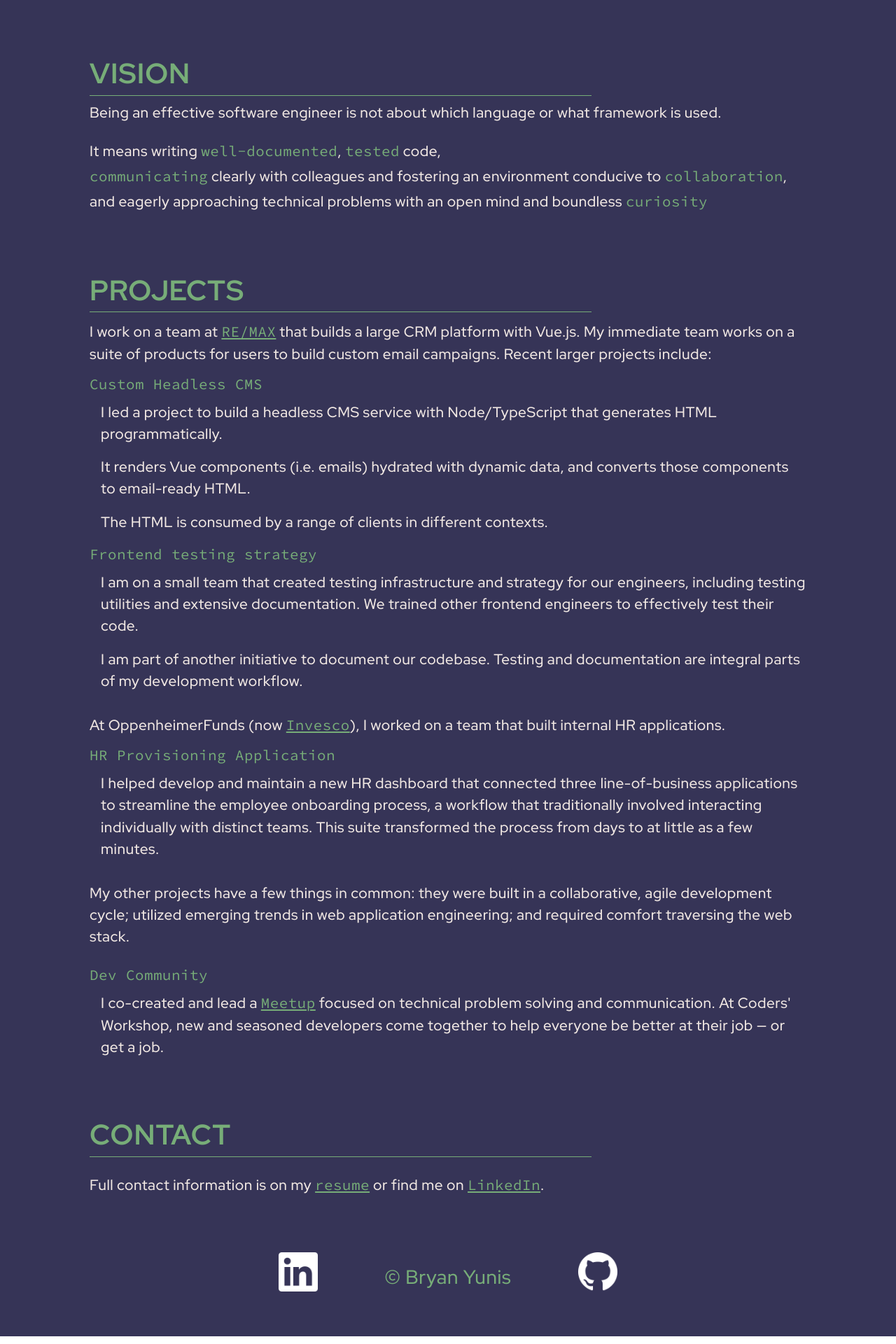
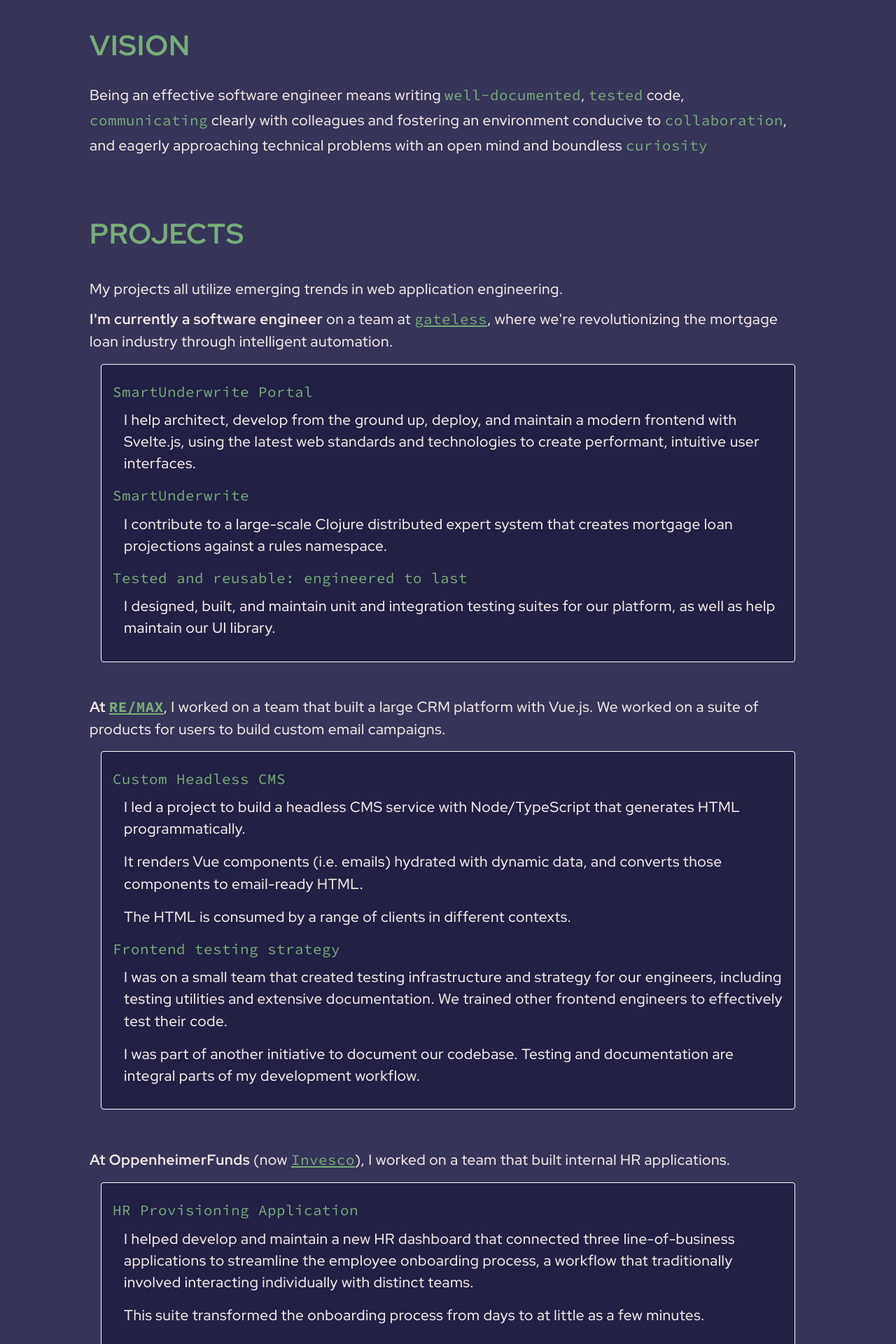
Before and after one commit to bry-an/portfolio-v2, a Vue app: page / in a window 1280 px wide. Shown: the part 460-2380 px from the top of the page at 70% size. Built offline with nearby package versions, Linux system fonts and the light colour scheme.

Commit message:
update portfolio to reflect current employer
* add gateless
* remove resume for now
* wrap project descriptions in cards

```diff
--- a/src/components/Contact.vue
+++ b/src/components/Contact.vue
@@ -8,12 +8,7 @@
       <hr>
     </h3>
     <p class="mb-1 mt-6">
-      Full contact information is on my <a
-        href="https://s3-us-west-2.amazonaws.com/bryanyunis.com/resume/bryan-yunis-resume.pdf"
-        class="text-andes"
-        target="_blank"
-        style="text-decoration:underline;"
-      >resume</a> or find me on <a
+      To contact me, please find me on <a
         href="https://s3-us-west-2.amazonaws.com/bryanyunis.com/resume/bryan-yunis-resume.pdf"
         class="text-andes"
         style="text-decoration:underline;"
--- a/src/components/Intro.vue
+++ b/src/components/Intro.vue
@@ -1,12 +1,14 @@
 <template>
   <div class="flex intro">
-    <div class="sm:w-1/2 w-full sm:text-right text-center">
+    <div class="sm:w-1/2 w-full sm:text-right text-left">
       <p>
-        I am a software engineer who writes a lot of <span class="text-andes">JavaScript</span>
+        I am a software engineer who writes a lot of <span class="text-andes">JavaScript</span> and <span class="text-andes">Clojure</span>
       </p>
       <p class="mt-4">
-        I build frontend applications with <span class="text-andes">Vue.js</span>
-        <span class="block my-3"> and APIs with <span class="text-andes">Node.js</span></span>
+        I build frontend applications with <span class="text-andes">Vue</span> and <span class="text-andes">Svelte</span>
+        <span class="block my-3">
+          and APIs with <span class="text-andes">Node.js</span>, <span class="text-andes">Clojure</span> and <span class="text-andes">Laravel</span>
+        </span>
       </p>
       <p class="sm:text-right mt-12">
         But on the right team, we can build <span class="text-andes">anything</span>
--- a/src/components/Philosophy.vue
+++ b/src/components/Philosophy.vue
@@ -5,13 +5,9 @@
   >
     <h3 class="section-title tracking-wide font-bold">
       VISION
-      <hr>
     </h3>
-    <p class="my-2">
-      Being an effective software engineer is not about which language or what framework is used.
-    </p>
     <p class="mb-1 mt-6">
-      It means writing <span class="text-andes">well-documented</span>, <span class="text-andes">tested</span> code,
+      Being an effective software engineer means writing <span class="text-andes">well-documented</span>, <span class="text-andes">tested</span> code,
     </p>
     <p class="my-1">
       <span class="text-andes">communicating</span> clearly with colleagues
@@ -35,10 +31,8 @@
 .philosophy {
   @include sm {
     font-size: $font-schmedium;
-    text-align: left;
   }
   font-size: $font-small;
-    text-align: center;
 }
 .section-title {
   color: $bry-andes;
--- a/src/components/Projects.vue
+++ b/src/components/Projects.vue
@@ -5,16 +5,49 @@
   >
     <h3 class="section-title font-bold">
       PROJECTS
-      <hr>
     </h3>
+    <p class="mt-8">
+      My projects all utilize emerging trends in web application engineering.
+    </p>
     <p class="my-3">
-      I work on a team at <a
+      <span class="font-bold">I'm currently a software engineer</span> on a team at <a
+        href="https://www.gateless.com/"
+        class="text-andes"
+        style="text-decoration:underline;"
+        target="_blank"
+      >gateless</a>, where we're revolutionizing the mortgage loan industry through intelligent automation.
+    </p>
+    <div class="card">
+      <p class="text-andes my-2">
+        SmartUnderwrite Portal
+      </p>
+      <p class="section">
+        I help architect, develop from the ground up, deploy, and maintain a modern frontend with Svelte.js,
+        using the latest web standards and technologies to create performant, intuitive user interfaces.
+      </p>
+      <p class="text-andes my-2">
+        SmartUnderwrite
+      </p>
+      <p class="section">
+        I contribute to a large-scale Clojure distributed expert system that creates mortgage loan projections against a rules namespace.
+      </p>
+      <p class="text-andes my-2">
+        Tested and reusable: engineered to last
+      </p>
+      <p class="section">
+        I designed, built, and maintain unit and integration testing suites for our platform, as well as help maintain our UI library.
+      </p>
+    </div>
+
+    <p class="mb-3 mt-12">
+      <span class="font-bold">At <a
         href="https://www.remax.com/"
         class="text-andes"
         style="text-decoration:underline;"
         target="_blank"
-      >RE/MAX</a> that builds a large CRM platform with Vue.js. My immediate team works on a suite of products for users to build custom email campaigns. Recent larger projects include:
+      >RE/MAX</a></span>, I worked on a team that built a large CRM platform with Vue.js. We worked on a suite of products for users to build custom email campaigns.
     </p>
+    <div class="card">
       <p class="text-andes my-2">
         Custom Headless CMS
       </p>
@@ -31,36 +64,34 @@
         Frontend testing strategy
       </p>
       <p class="section">
-      I am on a small team that created testing infrastructure and strategy for our engineers, including testing utilities and
+        I was on a small team that created testing infrastructure and strategy for our engineers, including testing utilities and
         extensive documentation. We trained other frontend engineers to effectively test their code.
       </p>
       <p class="section">
-      I am part of another initiative to document our codebase. Testing and documentation are integral parts of my development workflow.
+        I was part of another initiative to document our codebase. Testing and documentation are integral parts of my development workflow.
       </p>
-    <p class="mt-8 mb-3">
-      At OppenheimerFunds (now <a
-        href="https://www.invesco.com/"
+    </div>
+    <p class="mt-14 mb-3">
+      <span class="font-bold">At OppenheimerFunds</span> (now <a
+        href="https://www.invesco.com/corporate/en/home.html"
         class="text-andes"
         style="text-decoration:underline;"
         target="_blank"
       >Invesco</a>), I worked on a team that built internal HR applications.
     </p>
+    <div class="card">
       <p class="text-andes my-2">
         HR Provisioning Application
       </p>
       <p class="section">
         I helped develop and maintain a new HR dashboard that connected three line-of-business applications to streamline the employee onboarding process, a workflow that traditionally involved interacting individually with distinct teams.
-      This suite transformed the process from days to at little as a few minutes.
-    </p>
-    <p class="mt-8">
-      My other projects have a few things in common: they were built in a collaborative, agile development cycle;
-      utilized emerging trends in web application engineering; and required comfort traversing the web stack.
-    </p>
-    <p class="text-andes mt-6 mb-2">
-      Dev Community
       </p>
       <p class="section">
-      I co-created and lead a <a
+        This suite transformed the onboarding process from days to at little as a few minutes.
+      </p>
+    </div>
+    <p class="mt-14 mb-3">
+      <span class="font-bold">I co-created and lead</span> a <a
         href="https://www.meetup.com/Bootcampers-Collective/"
         class="text-andes"
         target="_blank"
@@ -80,13 +111,26 @@
 <style lang="scss" scoped>
 @import '@/assets/bry.scss';
 
+.card {
+    border-bottom: 1px solid white;
+    padding: 0;
+    margin: 0;
+    background: inherit;
+
+    @include sm {
+        border: 1px solid white;
+        border-radius: 4px;
+        padding: 1rem;
+        margin: 1rem;
+        background: #222043;
+    }
+}
+
 .projects {
   @include sm {
     font-size: $font-schmedium;
-    text-align: left;
   }
   font-size: $font-small;
-  text-align: center;
   .section {
     @apply mb-4;
     @include sm {
--- a/src/utils/terminal.js
+++ b/src/utils/terminal.js
@@ -11,12 +11,6 @@
     break
   case 'github':
     newTab.value = 'http://www.github.com/bry-an'
-    break
-  case 'resume':
-    newTab.value = 'https://s3-us-west-2.amazonaws.com/bryanyunis.com/resume/bryan-yunis-resume.pdf'
-    break
-  case 'grace':
-    newTab.value = 'https://gracegude.com'
     break
   case 'maks':
     newTab.value = 'https://mi544.dev/'
@@ -37,13 +31,12 @@
 
 function help(topic) {
   if (!topic) {
-    return 'Available Commands:\nshow [\'github\'] [\'linkedin\'] [\'resume\']: open resource\nskills: list skills\nls | cd: navigate\nabout: about this console'
+    return 'Available Commands:\nshow [\'github\'] [\'linkedin\']: open resource\nskills: list skills\nls | cd: navigate\nabout: about this console'
   }
-  if (topic === 'show') return 'show [\'github\'] [\'linkedin\'] [\'resume\']: open resource'
+  if (topic === 'show') return 'show [\'github\'] [\'linkedin\']: open resource'
   return `${topic} not a help item`
 }
-const skills = 'Javascript, HTML/CSS, Vue, React, Node, PHP, Docker, Webpack, TypeScript, Jest (testing), Git, Linux\ntype \'show resume\' for more'
-// const commandStack = []
+const skills = 'Javascript, Clojure, PHP, HTML/CSS, Vue, Svelte, Node, AWS, Docker, web bundlers, Jest (testing), Git, Linux'
 function handleTerminalInput(input) {
   const [command, ...rest] = input.split(' ')
   if (command === 'show') return openResource(rest)
@@ -57,7 +50,6 @@
   if (command === ':(){') return 'Hey that is mean and does not work here'
   if (command === 'mkfs.ext4') return 'Why not do good things with your knowledge?'
   if (command === 'about') return 'H/t Chris Done https://github.com/chrisdone/jquery-console'
-  if (command === 'grace') return openResource(['grace'])
   if (command === 'maks') return openResource(['maks'])
   return `Command '${input.trim().split(' ')[0]}' not found`
 }
--- a/src/views/Home.vue
+++ b/src/views/Home.vue
@@ -50,7 +50,7 @@
     margin-top: 10vmin;
   }
   .philosophy-container {
-    margin-top: 15vmin;
+    margin-top: 10vmin;
   }
   .projects-container {
     margin-top: 10vmin;
```
Also changed, not shown: 1 other file (tests, documents, lock files or other folders). Lines whose indentation alone changed are shown as unchanged.
